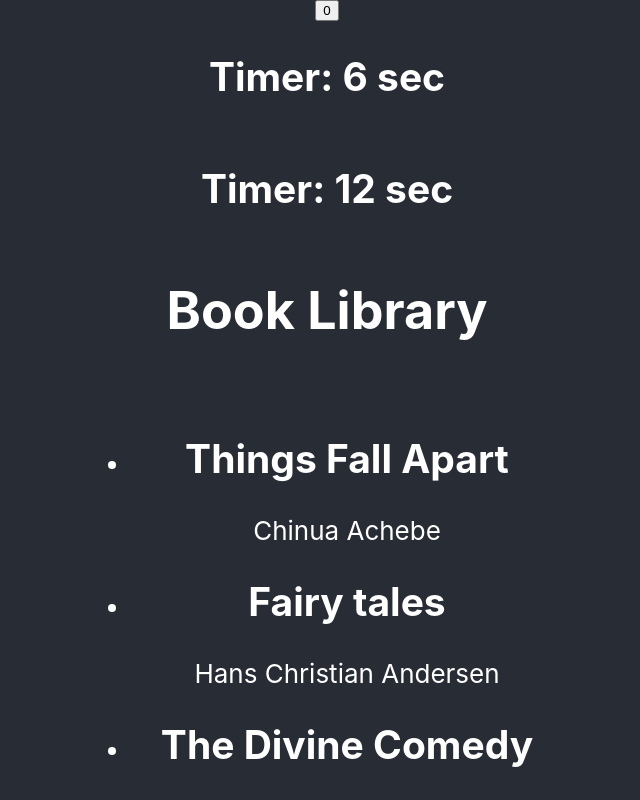
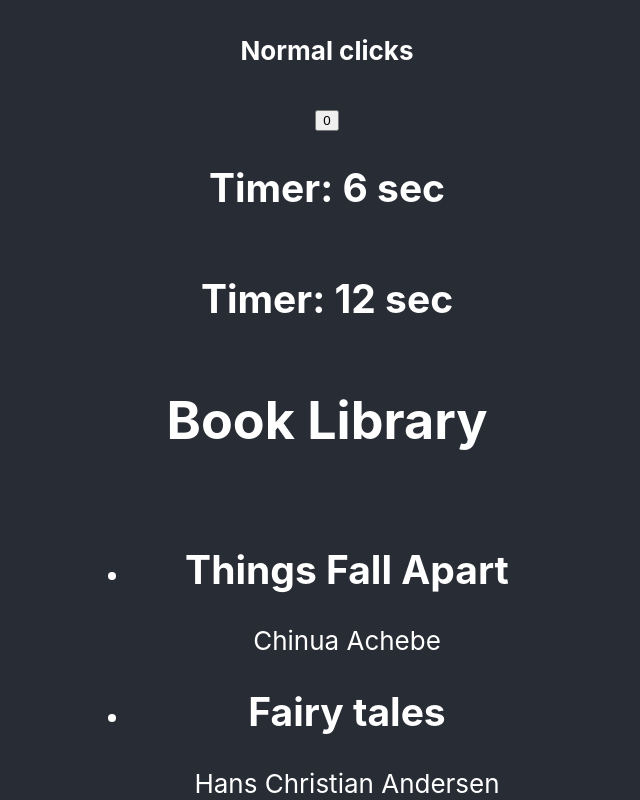
Before and after one commit to AsyaAndreeva/React-practice, a React (Create React App) app in the folder react-components/: page / in a window 1280 px wide. Shown: the top 800 px of the page, without its empty margins (313-953 px from the left). Built offline with nearby package versions, Linux system fonts and the light colour scheme.

Commit message:
updated Clicker

```diff
--- a/react-components/src/components/Clicker.js
+++ b/react-components/src/components/Clicker.js
@@ -8,7 +8,22 @@ export const CLicker = ()=>{
         setClicks(oldClicks => oldClicks + 1);
     }
 
+    const dangerClicks = clicks > 20;
+
+    if(clicks > 30){
+        return <h1>Finished Clicks</h1>
+    }
+
     return (
-    <button onClick={clickHandler}>{clicks}</button>
+        <div>
+            <div>
+                {dangerClicks && <h1>Danger Clicks</h1>}
+                {clicks > 10
+                    ? <h2>Medium clicks</h2>
+                    : <h4>Normal clicks</h4>
+                }
+            </div>
+            <button onClick={clickHandler}>{clicks}</button>
+        </div>
 );
 }
```
